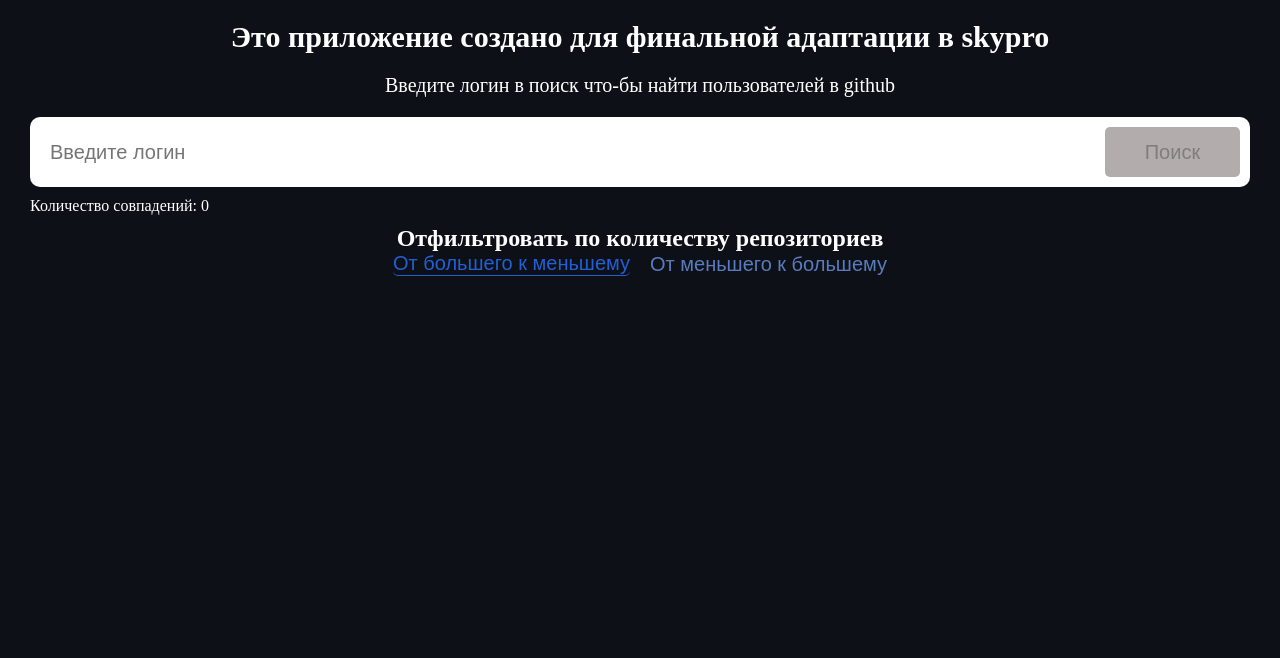
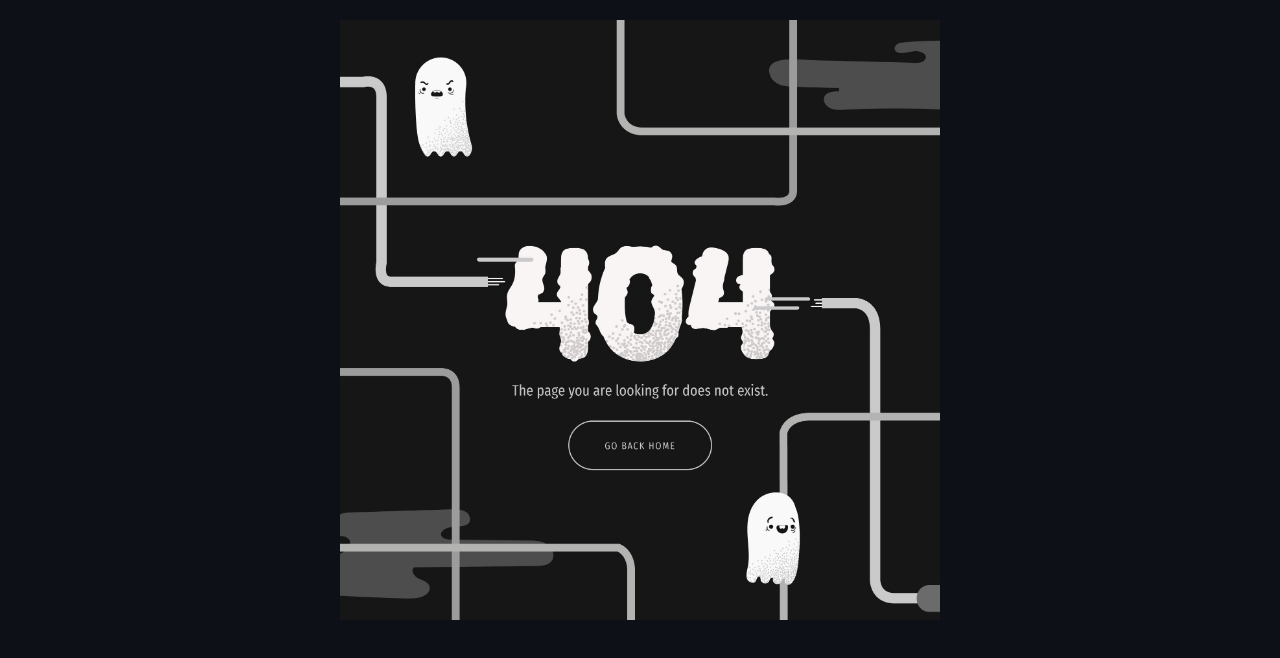
Before and after one commit to AkoostA/SkyPro-Certification__Search-GitHub, a React (Create React App) app: page / in a window 1280 px wide. Shown: the top 658 px of the page. Built offline with nearby package versions, Linux system fonts and the light colour scheme.

Commit message:
gh-page test

```diff
--- a/package.json
+++ b/package.json
@@ -1,6 +1,7 @@
 {
   "name": "search-github",
   "version": "0.1.0",
+  "homepage": "https://AkoostA.github.io/skypro__search-github",
   "private": true,
   "dependencies": {
     "@reduxjs/toolkit": "^2.1.0",
--- a/src/components/AppRoutes/AppRoutes.tsx
+++ b/src/components/AppRoutes/AppRoutes.tsx
@@ -4,10 +4,11 @@
 import NotFound from "../../pages/NotFound/NotFound";
 
 function AppRoutes() {
+  const PATH = "/skypro__search-github";
 
   return (
     <Routes>
-      <Route path="/" element={<Main />} />
+      <Route path={PATH} element={<Main />} />
       <Route path="/user" element={<User />} />
       <Route path="*" element={<NotFound />} />
     </Routes>
```
